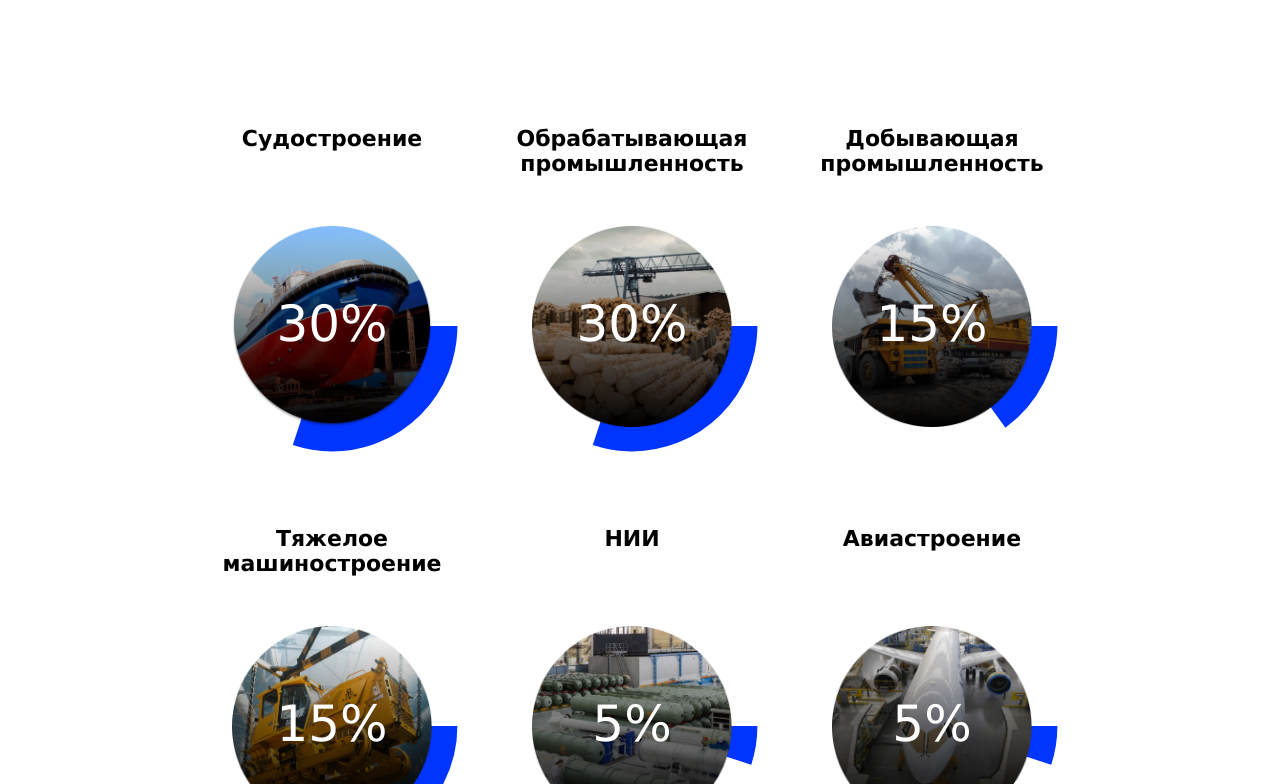
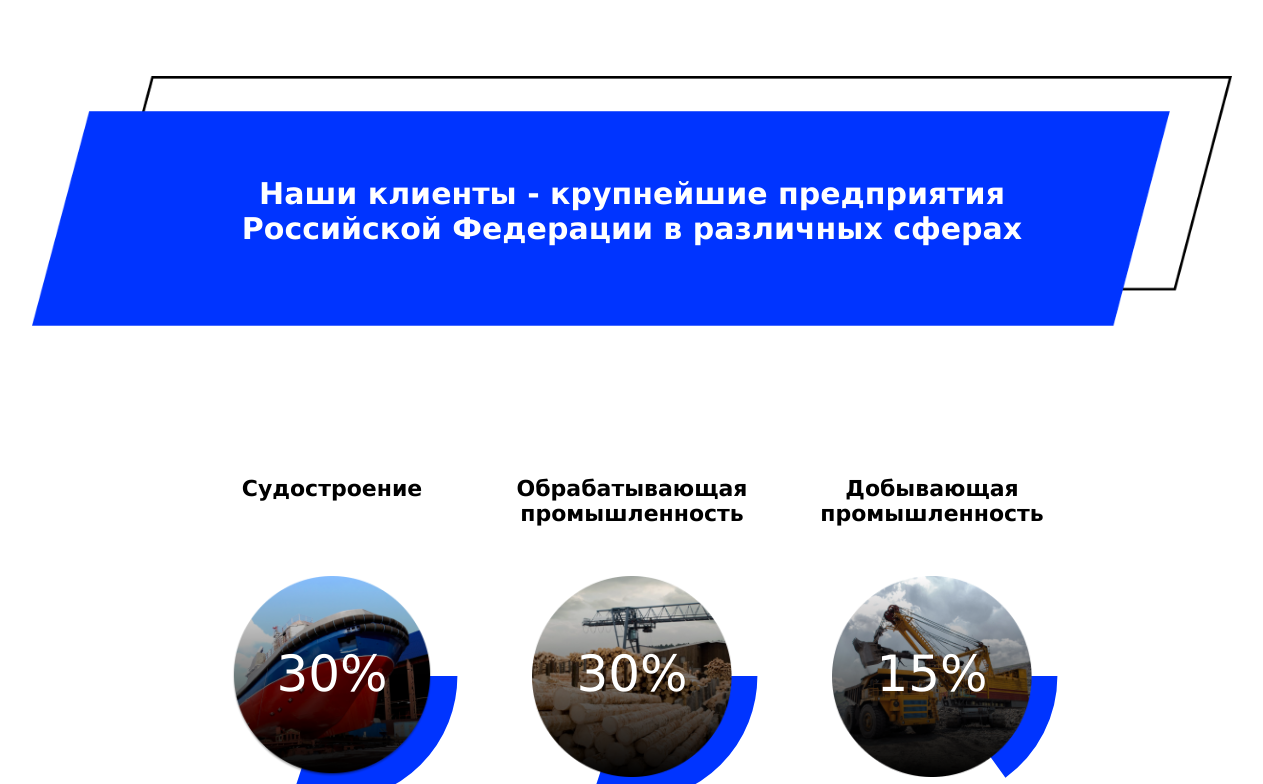
Before and after one commit to grevold/PromStroy, a React (Create React App) app: page / in a window 1536 px wide. Shown: the part 1700-2484 px from the top of the page, without its empty margins (136-1399 px from the left). Built offline with nearby package versions, Linux system fonts and the light colour scheme.

Commit message:
Рефакторинг блоков Клиенты (#9)

```diff
--- a/src/pages/MainPage/MainPage.tsx
+++ b/src/pages/MainPage/MainPage.tsx
@@ -1,14 +1,14 @@
 import { ParalaxBanner } from "./components/ParalaxBanner/ParalaxBanner";
 import { History } from "./components/History/History";
 import { Industries } from "./components/Industries/Industries";
-
-import s from "./MainPage.module.css";
+import { ClientsBlock } from "./components/ClientsBlock/ClientsBlock";
 
 export function MainPage() {
   return (
     <div>
       <ParalaxBanner />
       <History />
+      <ClientsBlock />
       <Industries />
     </div>
   );
--- /dev/null
+++ b/src/pages/MainPage/components/ClientsBlock/ClientsBlock.module.css
@@ -0,0 +1,88 @@
+.visibleRoot {
+  width: 100%;
+  max-width: 800px;
+  margin: 0 auto;
+  margin-top: 100px;
+  margin-bottom: 150px;
+  position: relative;
+  opacity: 100%;
+  transition: opacity 1s ease-in-out;
+  display: flex;
+  justify-content: center;
+}
+
+.img {
+  width: 100%;
+  max-width: 300px;
+  height: 150px;
+  position: absolute;
+  z-index: 1;
+}
+.text {
+  font-size: 16px;
+  max-width: 230px;
+  font-weight: 600;
+  font-family: Verdana, Tahoma, sans-serif;
+  margin-left: auto;
+  margin-right: auto;
+  left: 0;
+  right: 0;
+  top: 30px;
+  text-align: center;
+  color: white;
+  position: absolute;
+  z-index: 2;
+}
+@media (min-width: 600px) {
+  .img {
+    max-width: 500px;
+  }
+  .text {
+    max-width: 430px;
+    top: 60px;
+  }
+}
+@media (min-width: 800px) {
+  .img {
+    max-width: 700px;
+  }
+}
+
+@media (min-width: 1328px) {
+  .visibleRoot {
+    width: 100%;
+    max-width: 1200px;
+    margin: 0 auto;
+    margin-top: 100px;
+    margin-bottom: 300px;
+    position: relative;
+    opacity: 100%;
+    transition: opacity 1s ease-in-out;
+  }
+  .unVisibleRoot {
+    composes: visibleRoot;
+    opacity: 0;
+  }
+  .img {
+    width: 100%;
+    height: 250px;
+    max-width: none;
+    position: absolute;
+    z-index: 1;
+  }
+  .text {
+    font-size: 30px;
+    max-width: 800px;
+    font-weight: 600;
+    font-family: Verdana, Geneva, Tahoma, sans-serif;
+    margin-left: auto;
+    margin-right: auto;
+    left: 0;
+    right: 0;
+    top: 100px;
+    text-align: center;
+    color: white;
+    position: absolute;
+    z-index: 2;
+  }
+}
--- /dev/null
+++ b/src/pages/MainPage/components/ClientsBlock/ClientsBlock.tsx
@@ -0,0 +1,22 @@
+import { useElementInViewPortListener } from "../../../../hooks/useElementInViewPortListener";
+import s from "./ClientsBlock.module.css";
+
+export function ClientsBlock() {
+  const { ref: ref1, isElementInViewPort: isElementInViewPort1 } =
+    useElementInViewPortListener<HTMLDivElement>(30);
+  return (
+    <div
+      ref={ref1}
+      className={isElementInViewPort1 ? s.visibleRoot : s.unVisibleRoot}
+    >
+      <img
+        className={s.img}
+        src={`${process.env.PUBLIC_URL}/clients/backgroundFrame.png`}
+      />
+      <span className={s.text}>
+        Наши клиенты - крупнейшие предприятия Российской Федерации в различных
+        сферах
+      </span>
+    </div>
+  );
+}
--- a/src/pages/MainPage/components/Industries/Industries.module.css
+++ b/src/pages/MainPage/components/Industries/Industries.module.css
@@ -1,7 +1,3 @@
-.root {
-  margin-top: 50px;
-}
-
 .container {
   width: 100%;
   max-width: 1100px;
```
Also changed, not shown: public/clients/backgroundFrame.png (added).
